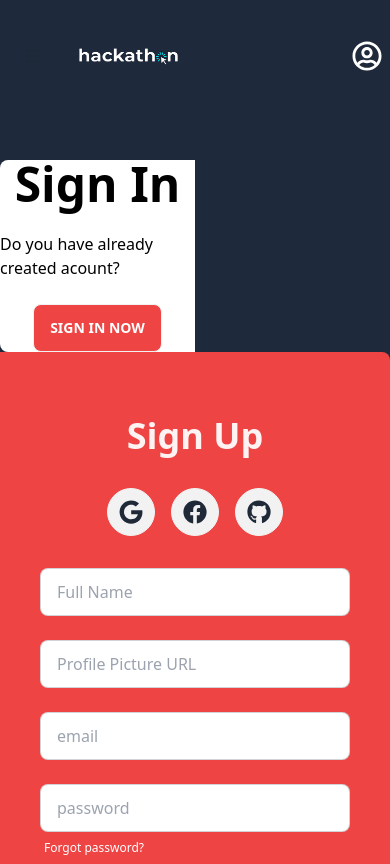
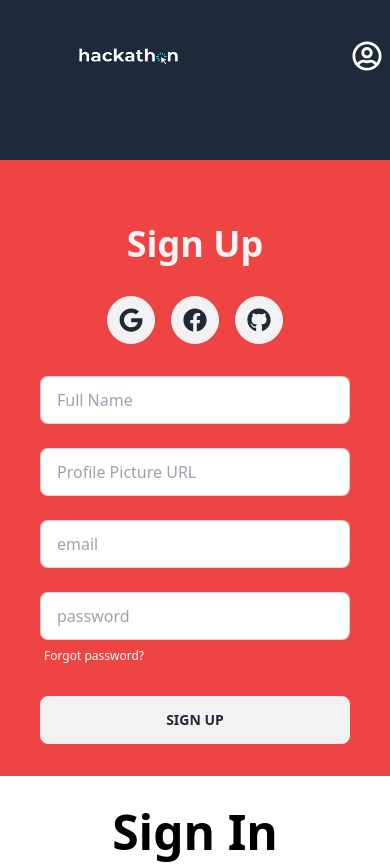
Before and after one commit to developerbadsa/Event-Managment, a React (Vite) app: page /signup in a window 390 px wide. Shown: the top 864 px of the page. Built offline with nearby package versions, Linux system fonts and the light colour scheme; no server answers.

Commit message:
signup page responsive done desktop mobile and tablet

```diff
--- a/src/Pages/SignUP/Signup.jsx
+++ b/src/Pages/SignUP/Signup.jsx
@@ -117,13 +117,13 @@ const Signup = () => {
       return (
 
             <div className="flex items-center container mx-auto min-h-[90vh] rounded py-12">
-                  <div className="flex h-full w-full flex-col lg:flex-row justify-between transition-opacity">
-                        <div className="flex flex-col items-center justify-center w-[50%] bg-white text-black rounded-l-lg">
+                  <div className="flex h-full w-full flex-col-reverse lg:flex-row justify-between transition-opacity">
+                        <div className="flex flex-col items-center justify-center w-full lg:w-[50%] bg-white text-black lg:rounded-l-lg py-8">
                               <h1 className="text-5xl font-bold">Sign In</h1>
                               <p className="py-6">Do you have already created acount?</p>
                               <Link to='/signin'><button className="btn hover:bg-red-500 bg-red-500 text-white">Sign In Now</button></Link>
                         </div>
-                        <div className=" flex-1 bg-red-500 py-8 px-10 rounded-r-lg">
+                        <div className=" flex-1 bg-red-500 py-8 px-10 lg:rounded-r-lg">
                               <div>
                                     <h3 className="text-center font-extrabold text-4xl text-red-50 my-8">Sign Up</h3>
                                     <div className="flex gap-4 justify-center my-8">
```
